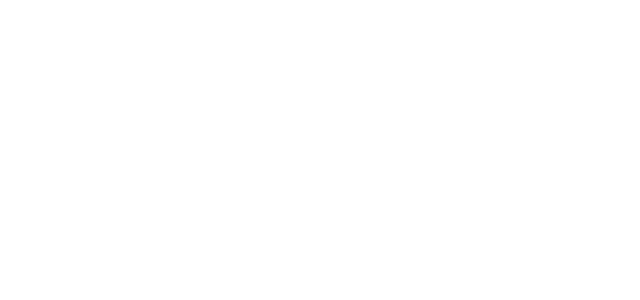
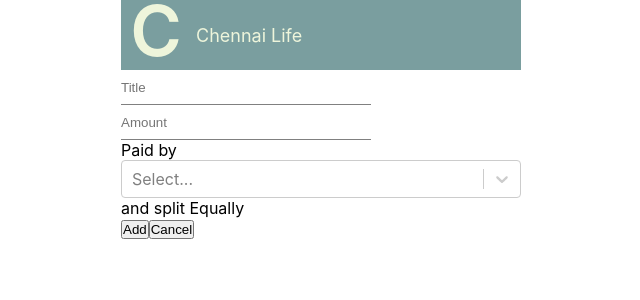
Before and after one commit to selva-thayalan/expense-buddy, a React (Create React App) app: page /split/1/add in a window 1280 px wide. Before the commit this address had no page. Shown: the top 300 px of the page, without its empty margins (319-959 px from the left). Built offline with nearby package versions, Linux system fonts and the light colour scheme.

Commit message:
Implemented a page for expense to use while add/edit an expense through split page or from home page as quick add expense.

```diff
--- a/src/index.tsx
+++ b/src/index.tsx
@@ -5,6 +5,7 @@
 import './styles/Common.scss';
 import Home from './pages/Home';
 import Split from './pages/Split';
+import Expense from './pages/Expense';
 
 const root = ReactDOM.createRoot(
   document.getElementById('root') as HTMLElement
@@ -13,7 +14,9 @@
   <BrowserRouter>
     <Routes>
       <Route path='/' element={<Home/>} />
-      <Route path='/split/:id' element={<Split/>} />
+      <Route path='/split/:id' element={<Split/>}>
+        <Route path='add' element={<Expense/>} />
+      </Route>
     </Routes>
   </BrowserRouter>
 );
--- /dev/null
+++ b/src/pages/Expense.tsx
@@ -0,0 +1,9 @@
+import { useNavigate } from "react-router-dom";
+import ExpenseForm from "../components/ExpenseForm";
+
+const Expense = ({isEditMode = false}:{isEditMode?: boolean}) => {
+    const navigate = useNavigate();
+    return <ExpenseForm isEditMode={isEditMode} onCancel={() => navigate("../")}/>
+}
+
+export default Expense;
--- a/src/pages/Split.tsx
+++ b/src/pages/Split.tsx
@@ -1,7 +1,7 @@
 import '../styles/Split.scss'
 import { Split as SplitModel } from "../models/Split";
 import { ShareType } from '../models/ShareType';
-import ExpenseCard from '../components/ExpenseCard';
+import { Outlet } from 'react-router-dom';
 
 const Split = () =>{
     const split: SplitModel = {name:"Chennai Life", members: [], expenses: [], overviews: []};
@@ -18,9 +18,7 @@
                     <div className="header-split-name">{split.name}</div>
                 </div>
             </div>
-            <div className="split-activities-list-cont">
-                {split.expenses.map(expense => <ExpenseCard model={expense}/>)}
-            </div>
+            <Outlet />
         </div>
     )
 }
```
